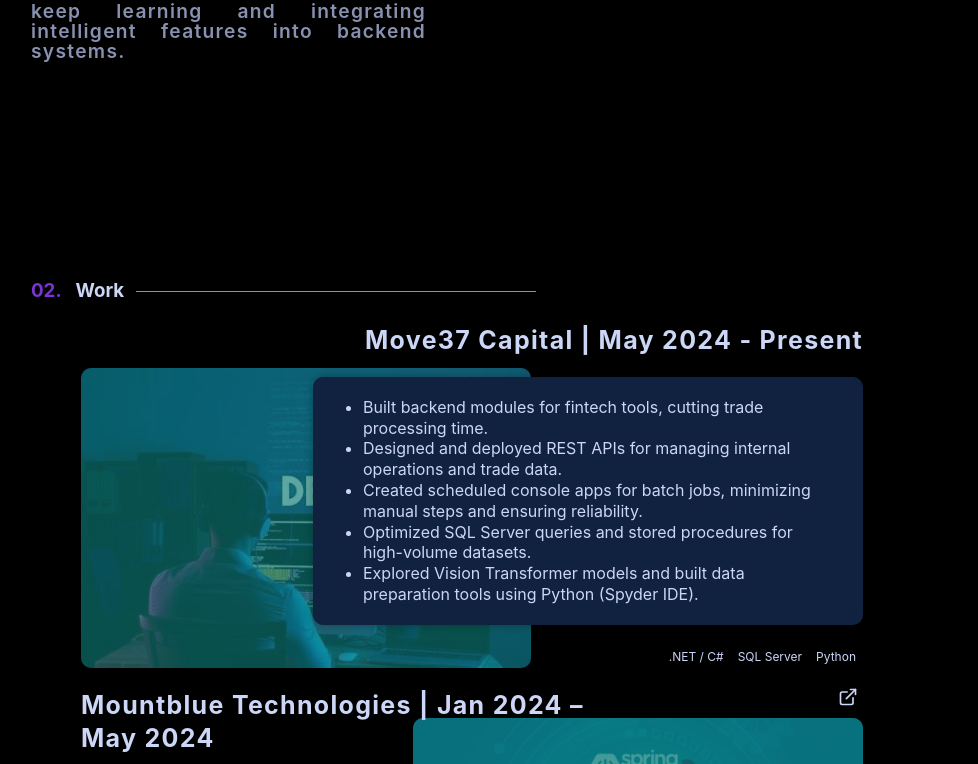
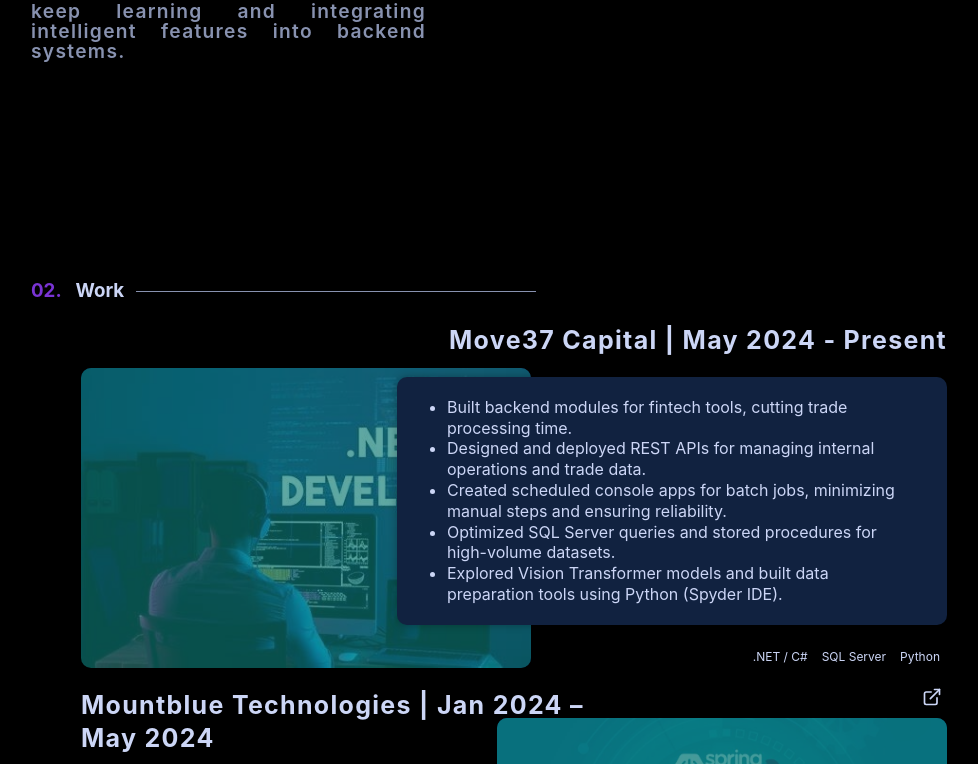
Before and after one commit to dishantdua/My-Portfolio, a React (Vite) app: page / in a window 1280 px wide. Shown: the part 1584-2348 px from the top of the page, without its empty margins (189-1167 px from the left). Built offline with nearby package versions, Linux system fonts and the light colour scheme; no server answers; a web font is replaced by a local one.

Commit message:
Indentation

```diff
--- a/src/index.css
+++ b/src/index.css
@@ -701,7 +701,7 @@
 	padding: 83px 180px 0px 180px;
 }
 .work .wrapper{
-	width: 105%;
+	width: 115%;
 	height: 100%;
 }
 .work .portfolio .row{
```
